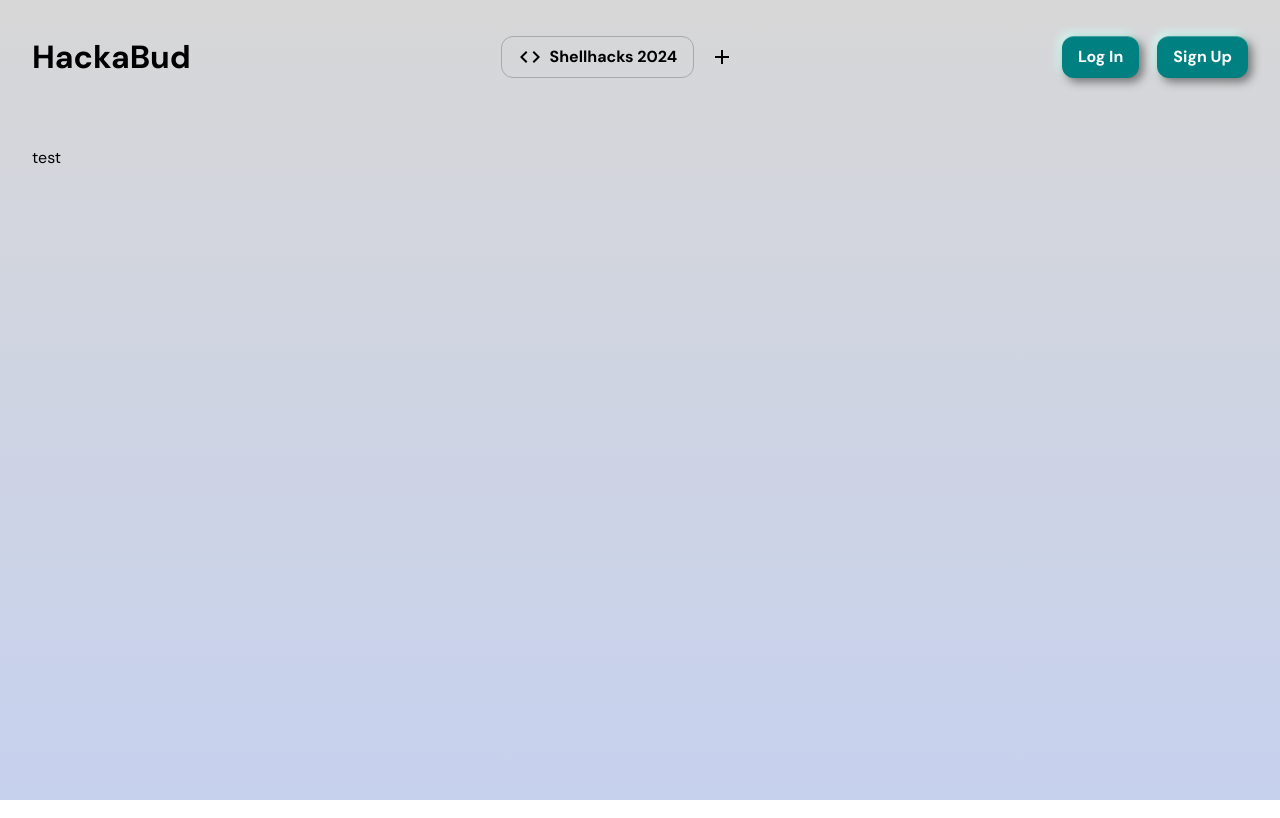
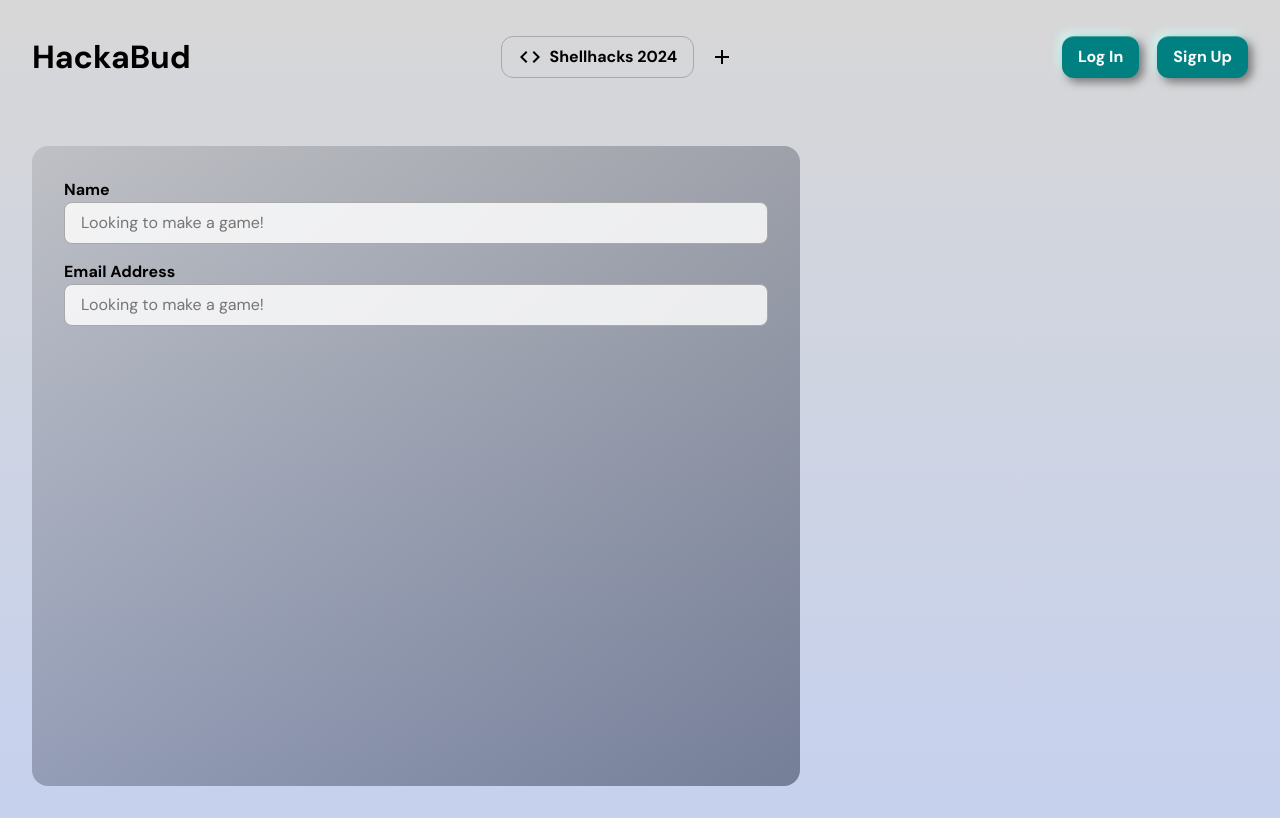
Before and after one commit to fudgeu/hackabud, a React (Vite) app in the folder frontend/: page /register in a window 1280 px wide. Built offline with nearby package versions, Linux system fonts and the light colour scheme.

Commit message:
updateda

```diff
--- a/frontend/src/components/Field/Field.tsx
+++ b/frontend/src/components/Field/Field.tsx
@@ -4,6 +4,7 @@ import Textbox from '../Textbox/Textbox.tsx'
 
 interface FieldProps {
   type?: string,
+  variant?: 'white' | 'transparent',
   label: string,
   value: string,
   placeholder?: string,
@@ -11,7 +12,7 @@ interface FieldProps {
   onChange: (newVal: string) => void,
 }
 
-export default function Field({ type, label, value, placeholder, required = false, onChange }: FieldProps) {
+export default function Field({ type, variant = 'transparent', label, value, placeholder, required = false, onChange }: FieldProps) {
   const id = useId()
 
   return (
@@ -20,6 +21,7 @@ export default function Field({ type, label, value, placeholder, required = fals
       <Textbox
         type={type}
         id={id}
+        variant={variant}
         value={value}
         placeholder={placeholder}
         required={required}
--- a/frontend/src/components/Textbox/Textbox.tsx
+++ b/frontend/src/components/Textbox/Textbox.tsx
@@ -4,6 +4,7 @@ import clsx from 'clsx'
 
 interface TextboxProps {
   type?: string,
+  variant?: 'transparent' | 'white',
   fill?: boolean,
   size?: 'small' | 'medium',
   onChange?: (e: ChangeEvent<HTMLInputElement>) => void,
@@ -14,6 +15,7 @@ type CombinedTextboxProps = TextboxProps & DetailedHTMLProps<InputHTMLAttributes
 
 export default function Textbox({
   type = 'text',
+  variant = 'transparent',
   fill = false,
   size = 'medium',
   onChange = () => {},
@@ -28,6 +30,8 @@ export default function Textbox({
         [styles.small]: size === 'small',
         [styles.medium]: size === 'medium',
         [styles.fill]: fill,
+        [styles.whiteTextbox]: variant === 'white',
+        [styles.transTextbox]: variant === 'transparent',
       })}
       onChange={(e) => onChange(e)}
       {...rest}
--- a/frontend/src/components/Textbox/styles.module.css
+++ b/frontend/src/components/Textbox/styles.module.css
@@ -3,7 +3,6 @@
     display: flex;
     gap: 0.5rem;
     transition: background-color 80ms;
-    background-color: transparent;
     border: solid 0.05rem var(--border-color);
     transition: border-color 80ms;
 
@@ -26,3 +25,13 @@
 .fill {
     width: 100%;
 }
+
+.whiteTextbox
+{
+    background-color: rgba(254, 254, 254, 0.832);
+}
+
+.transTextbox
+{
+    background-color: transparent;
+}
--- a/frontend/src/pages/Register/Register.tsx
+++ b/frontend/src/pages/Register/Register.tsx
@@ -1,9 +1,30 @@
+import EditableList from '../../components/EditableList/EditableList'
 import styles from './styles.module.css'
+import Field from '../../components/Field/Field.tsx'
 
 export default function Register() {
   return (
-    <div>
-      test
+    <div className={styles.reg}>
+      <div className={styles.regContainer}>
+        <div className={styles.regEntries}>
+          <Field
+            label="Name"
+            placeholder="Looking to make a game!"
+            variant="white"
+            value=""
+            onChange={function (newVal: string): void {
+              throw new Error('Function not implemented.')
+            }} />
+          <Field
+            label="Email Address"
+            placeholder="Looking to make a game!"
+            variant="white"
+            value=""
+            onChange={function (newVal: string): void {
+              throw new Error('Function not implemented.')
+            }} />
+        </div>
+      </div>
     </div>
   )
 }
--- a/frontend/src/pages/Register/styles.module.css
+++ b/frontend/src/pages/Register/styles.module.css
@@ -0,0 +1,28 @@
+.reg
+{
+    display: grid;
+    justify-content: let;
+}
+
+
+.regContainer
+{
+    background-color: rgba(126, 126, 126, 0.415);
+    border-radius: 1rem;
+    min-height: 80vh;
+    width: 60vw;
+    padding: 2rem;
+
+    background: linear-gradient(
+        to bottom right,
+        rgba(0, 0, 0, 0.1),
+        rgba(0, 9, 31, 0.411)
+    );
+}
+
+.regEntries
+{
+    display: flex;
+    flex-direction: column; /* Stacks elements vertically */
+    gap: 1rem; /* Adds space between child elements */
+}
```
Also changed, not shown: frontend/src/components/Field/styles.module.css (line endings or trailing spaces).
